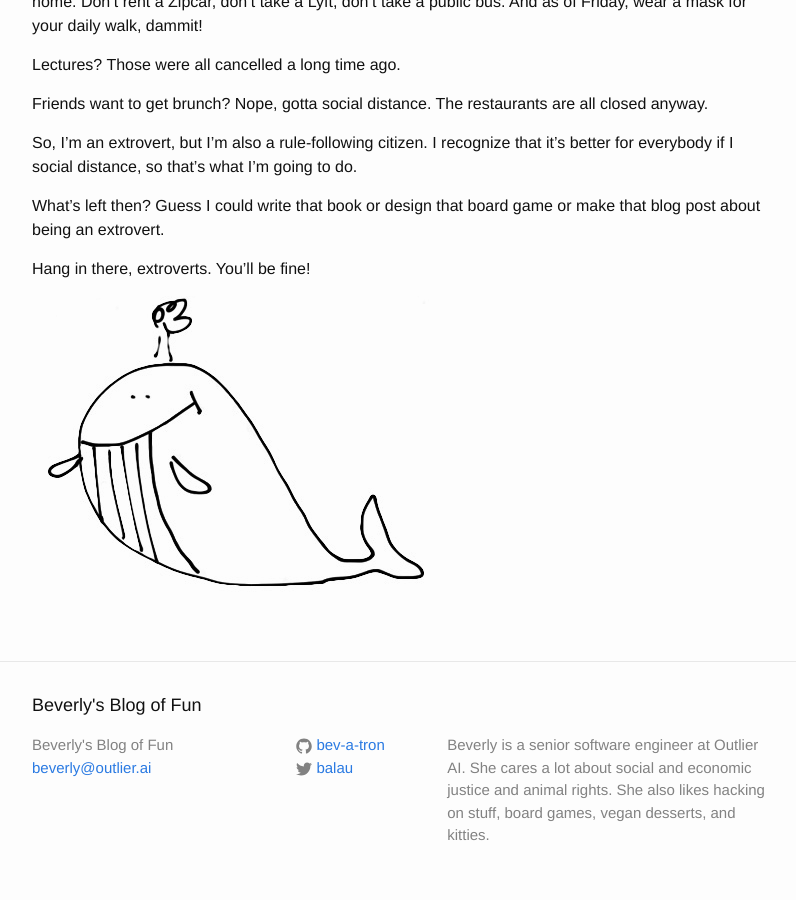
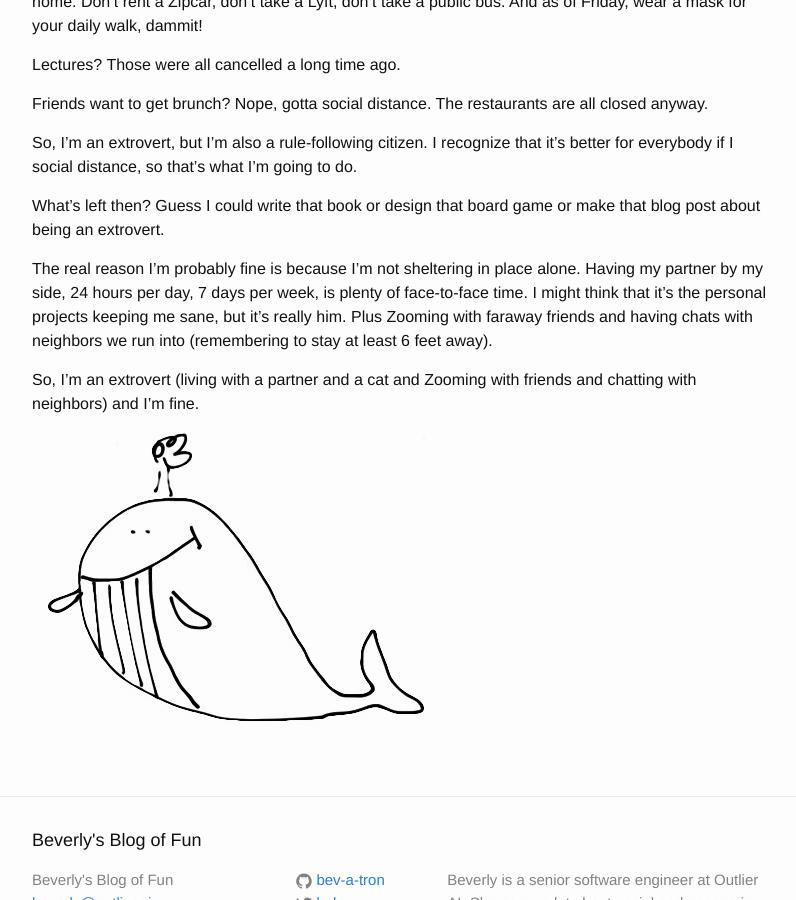
Before and after one commit to bev-a-tron/bev-a-tron.github.io, a Jekyll site: the page built from _posts/2020-04-05-im-an-extrovert-and-im-fine.markdown, in a window 1280 px wide and 900 px high, scrolled down 810 px. Shown: the whole window, without its empty margins (238-1034 px from the left). Built offline with Jekyll 4.4.1, drawn with Linux system fonts in a browser that asks for light colours.

Commit message:
Update ending of extrovert post

```diff
--- a/_posts/2020-04-05-im-an-extrovert-and-im-fine.markdown
+++ b/_posts/2020-04-05-im-an-extrovert-and-im-fine.markdown
@@ -31,7 +31,9 @@ So, I’m an extrovert, but I’m also a rule-following citizen. I recognize tha
 
 What’s left then? Guess I could write that book or design that board game or make that blog post about being an extrovert.
 
-Hang in there, extroverts. You’ll be fine!
+The real reason I’m probably fine is because I’m not sheltering in place alone. Having my partner by my side, 24 hours per day, 7 days per week, is plenty of face-to-face time. I might think that it’s the personal projects keeping me sane, but it’s really him. Plus Zooming with faraway friends and having chats with neighbors we run into (remembering to stay at least 6 feet away).
+
+So, I’m an extrovert (living with a partner and a cat and Zooming with friends and chatting with neighbors) and I’m fine.
 
 
 ![Signature]({{site.url}}/assets/clear_whale.png)
```
